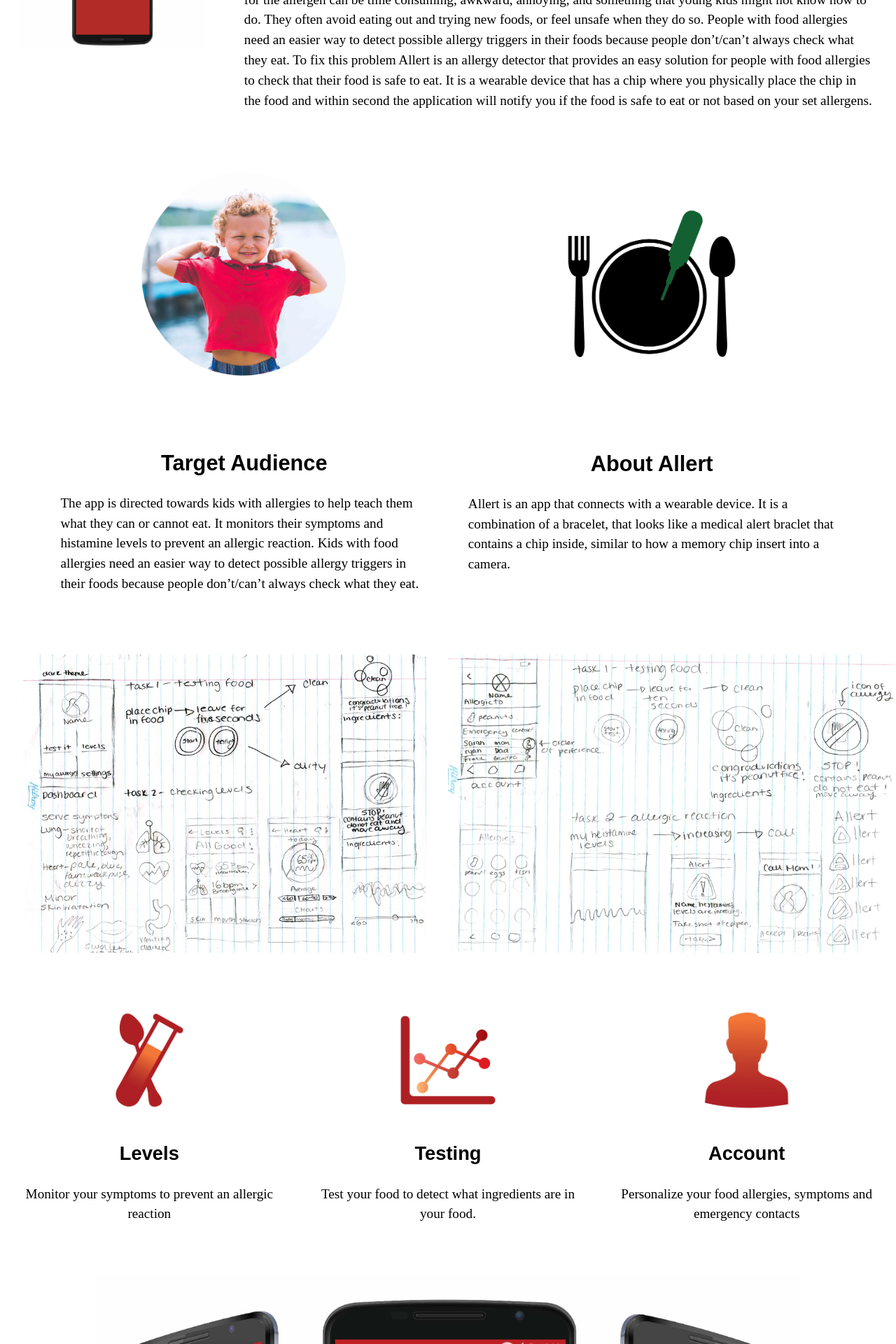
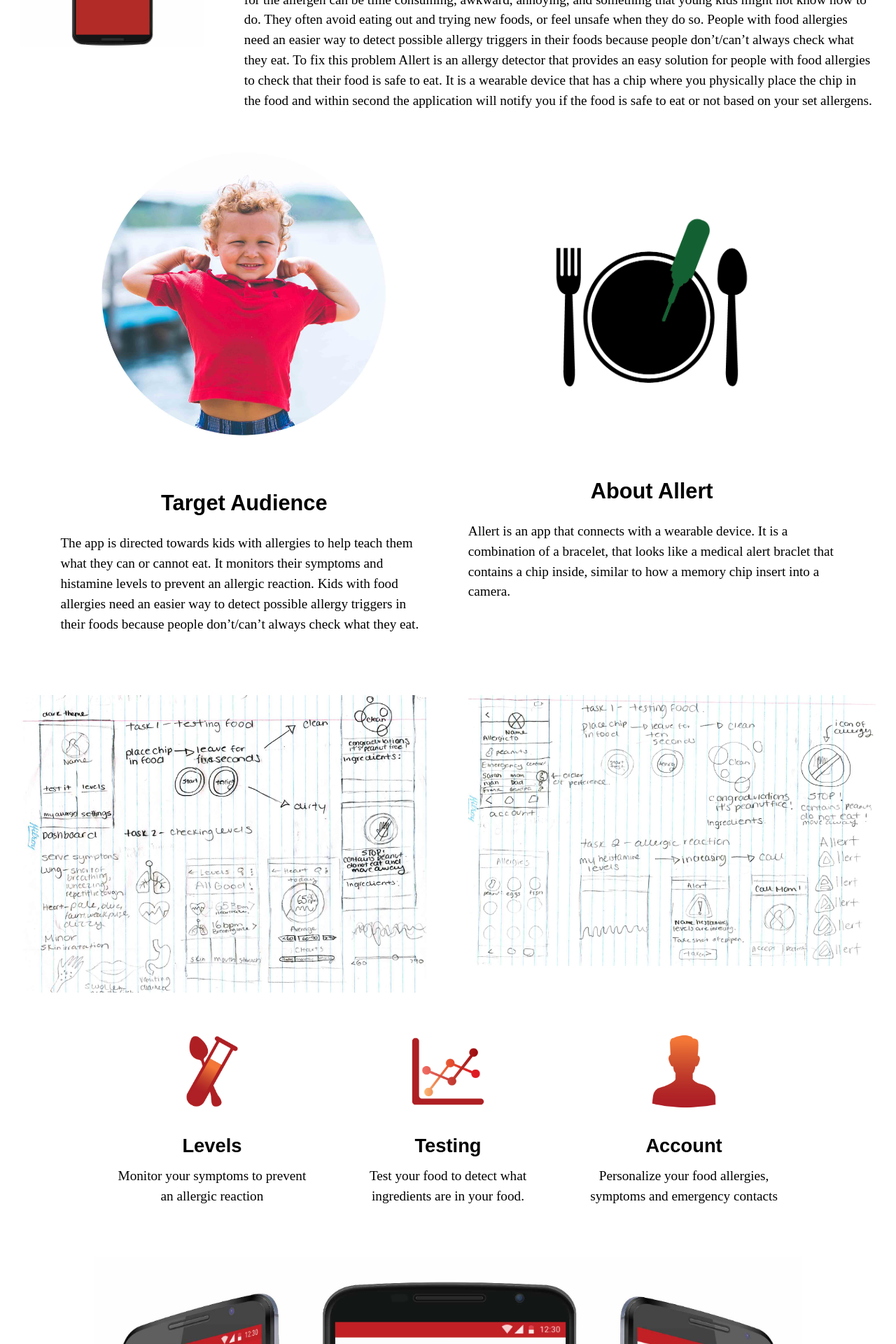
Before and after one commit to erynjones/portfolio, a Jekyll site: the page built from allert.html, in a window 1280 px wide. Shown: the part 834-2754 px from the top of the page at 70% size. Built offline with Jekyll 4.4.1, drawn with Linux system fonts in a browser that asks for light colours; some web fonts are replaced.

Commit message:
updating styling on allert page

```diff
--- a/allert.html
+++ b/allert.html
@@ -16,7 +16,7 @@
     <div itemref="data-author" itemscope itemtype="https://schema.org/Website" class="grid gutter-2">
       <div class="unit xs-1 s-1 m-1-2 l-1-2">
         <div class="unit xs-1 s-1 m-1 l-1 gutter text-center me mid">
-          <img itemprop="image" class="gutter-2 island" src="{{site.baseurl}}/images/target-audience.jpg" alt="Picture of young kid">
+          <img itemprop="image" src="{{site.baseurl}}/images/target-audience.jpg" alt="Picture of young kid">
         </div>
         <div class="unit xs-1 s-1 m-1 l-1 gutter island-2">
           <h2 itemprop="name" class="push-1-2 text-center zeta">Target Audience</h2>
@@ -25,40 +25,40 @@
       </div>
 
       <div class="unit xs-1 s-1 m-1-2 l-1-2">
-        <div class="unit xs-1 s-1 m-1 l-1 gutter text-center me mid">
+        <div class="unit xs-1 s-1 m-1 l-1 text-center pad-b-1-2 me mid">
           <img itemprop="image" src="{{site.baseurl}}/images/allert-icon.png" alt="Illustration of how device works">
         </div>
-        <div class="unit xs-1 s-1 m-1 l-1 gutter island">
+        <div class="unit xs-1 s-1 m-1 l-1 gutter">
           <h2 itemprop="name" class="push-1-2 text-center zeta">About Allert</h2>
-          <p itemprop="description" class="right">Allert is an app that connects with a wearable device. It is a combination of a bracelet, that looks like a medical alert braclet that contains a chip inside, similar to how a memory chip insert into a camera.</p>
+          <p itemprop="description" class="right pad-b-1-2">Allert is an app that connects with a wearable device. It is a combination of a bracelet, that looks like a medical alert braclet that contains a chip inside, similar to how a memory chip insert into a camera.</p>
         </div>
       </div>
     </div>
 
     <img itemprop="image" class="unit xs-1 s-1 m-1-2 l-1-2 features" src="{{site.baseurl}}/images/allert-sketches.jpg" alt=" ">
-    <img itemprop="image" class="unit xs-1 s-1 m-1-2 l-1-2 features" src="{{site.baseurl}}/images/allert-sketches-1.jpg" alt=" ">
+    <img itemprop="image" class="unit xs-1 s-1 m-1-2 l-1-2 features gutter" src="{{site.baseurl}}/images/allert-sketches-1.jpg" alt=" ">
 
-    <div class="features pad-t-1-2 pad-b-1-2">
+    <div class="features pad-b-1-2 padd">
       <div class="unit xs-1 s-1 m-1-3 l-1-3 island text-center">
         <img itemprop="image" class="size mid" src="{{site.baseurl}}/images/levels.png" alt=" ">
-        <h3>Levels</h3>
+        <h3 class="push-1-2">Levels</h3>
         <p>Monitor your symptoms to prevent an allergic reaction</p>
       </div>
       <div class="unit xs-1 s-1 m-1-3 l-1-3 island text-center">
         <img itemprop="image" class="size mid" src="{{site.baseurl}}/images/testing.png" alt=" ">
-        <h3>Testing</h3>
+        <h3 class="push-1-2">Testing</h3>
         <p>Test your food to detect what ingredients are in your food.</p>
       </div>
       <div class="unit xs-1 s-1 m-1-3 l-1-3 island text-center">
         <img itemprop="image" class="size mid" src="{{site.baseurl}}/images/account.png" alt=" ">
-        <h3>Account</h3>
+        <h3 class="push-1-2">Account</h3>
         <p>Personalize your food allergies, symptoms and emergency contacts</p>
       </div>
     </div>
 
-    <img itemprop="image" class="unit xs-1 s-1 m-1 l-1 features padd" src="{{site.baseurl}}/images/allert-screens.jpg" alt=" ">
+    <img itemprop="image" class="unit xs-1 s-1 m-1 l-1 pad-b-1-2 features padd" src="{{site.baseurl}}/images/allert-screens.jpg" alt=" ">
 
     <div class="unit xs-1 s-1 m-1 l-1 vid">
-      <iframe class="vid-2" src="https://player.vimeo.com/video/195543503" height="500" allowfullscreen></iframe>
+      <iframe class="vid-2" src="https://player.vimeo.com/video/195543503" height="300" allowfullscreen></iframe>
     </div>
   </div>
```
Also changed, not shown: css/main.css (+14 -2 lines).
